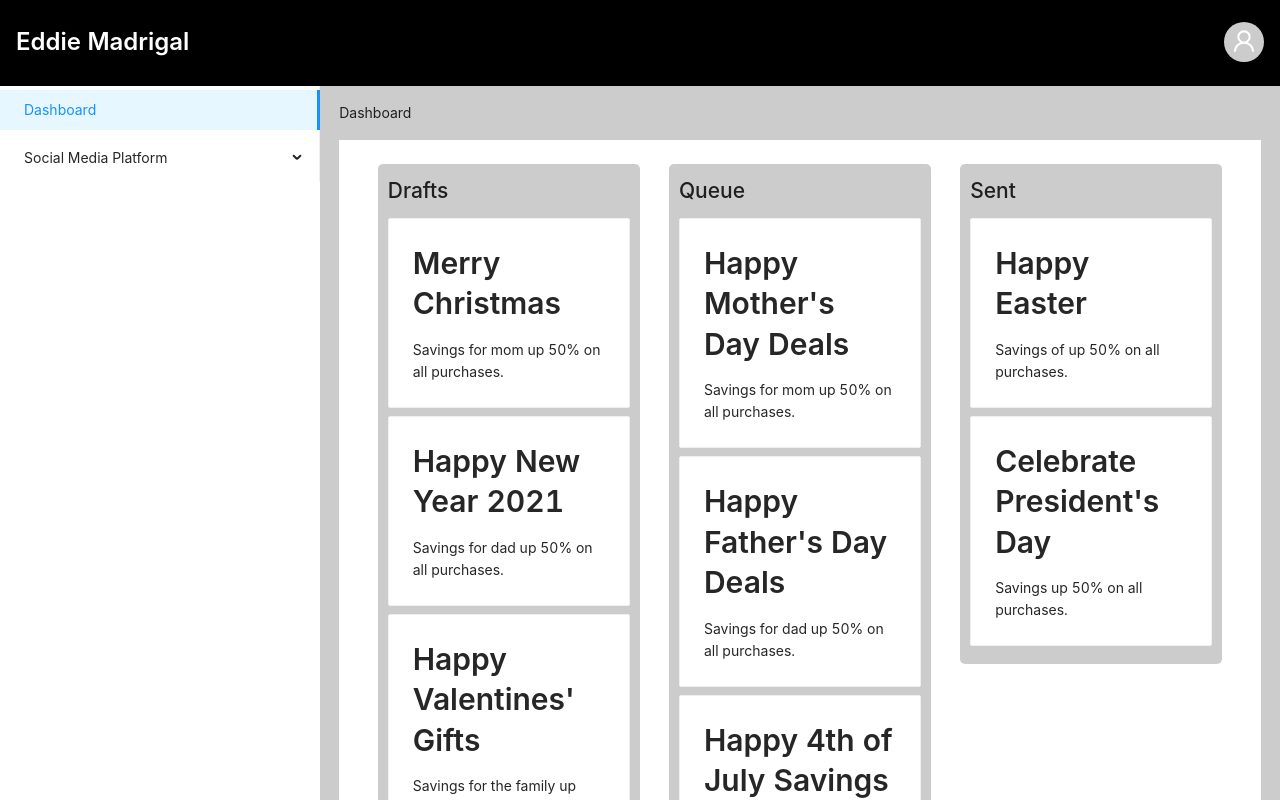
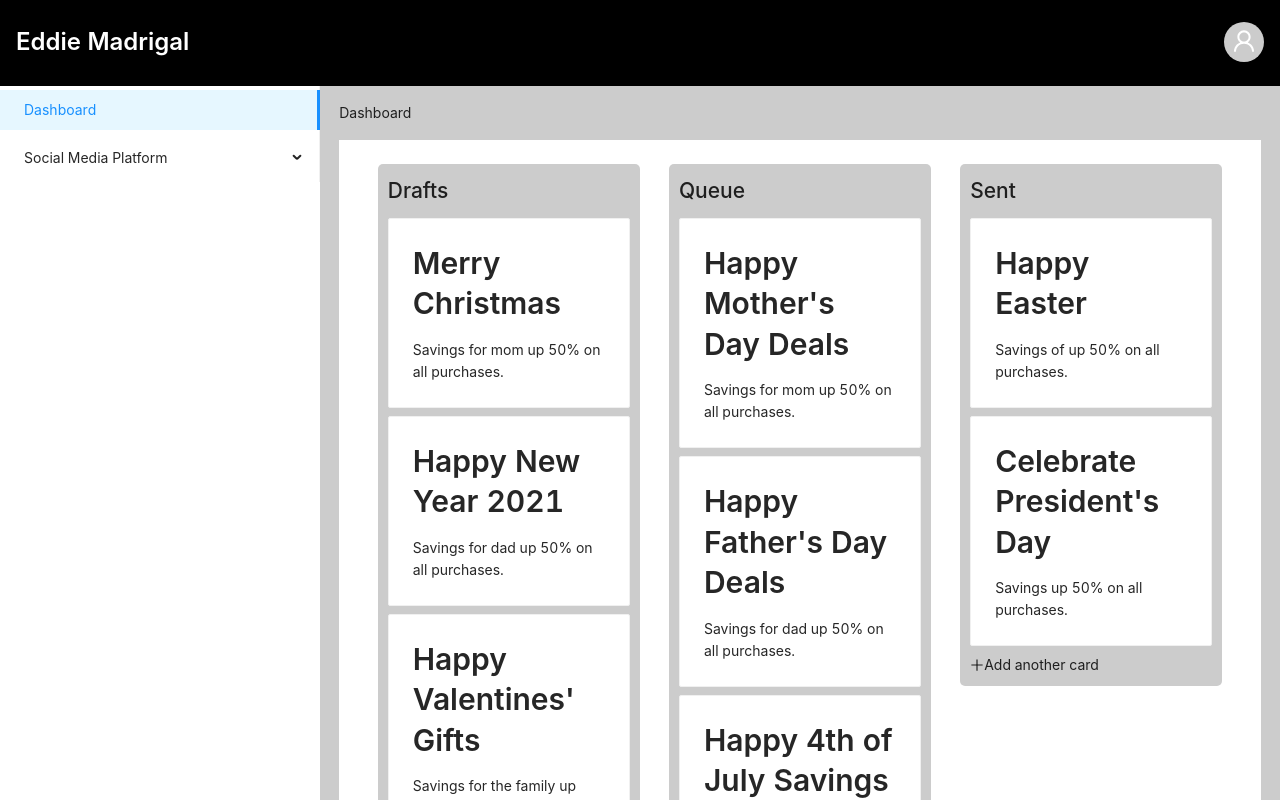
Before and after one commit to eddiemadrigal/react-antdesign-dashboard, a React (Create React App) app: page / in a window 1280 px wide. Shown: the top 800 px of the page. Built offline with nearby package versions, Linux system fonts and the light colour scheme.

Commit message:
ActionButton.js added

```diff
--- a/package.json
+++ b/package.json
@@ -3,6 +3,7 @@
   "version": "0.1.0",
   "private": true,
   "dependencies": {
+    "@ant-design/icons": "^4.1.0",
     "@testing-library/jest-dom": "^4.2.4",
     "@testing-library/react": "^9.5.0",
     "@testing-library/user-event": "^7.2.1",
--- /dev/null
+++ b/src/components/ActionButton.js
@@ -0,0 +1,17 @@
+import React from 'react';
+import { PlusOutlined } from '@ant-design/icons';
+
+const ActionButton = props => {
+
+  const { list } = props;
+
+  const buttonText = list ? "Add another list" : "Add another card";
+
+  return (
+    <div>
+      <PlusOutlined /><span>{ buttonText }</span>
+    </div>
+  )
+}
+
+export default ActionButton;
--- a/src/components/List.js
+++ b/src/components/List.js
@@ -1,11 +1,16 @@
 import React from 'react';
-import PostCard from './PostCard'
+import PostCard from './PostCard';
+import ActionButton from './ActionButton'
 
 const List = ({ title, posts }) => {
   return (
     <div style={styles.container}>
       <h2>{title}</h2>
-      { posts.map(post => <PostCard key={post.id} title={post.title} text={post.text} />)}
+      { posts.map(post => <PostCard
+          key={post.id}
+          title={post.title}
+          text={post.text} />)}
+      <ActionButton />
     </div>
   )
 }
```
